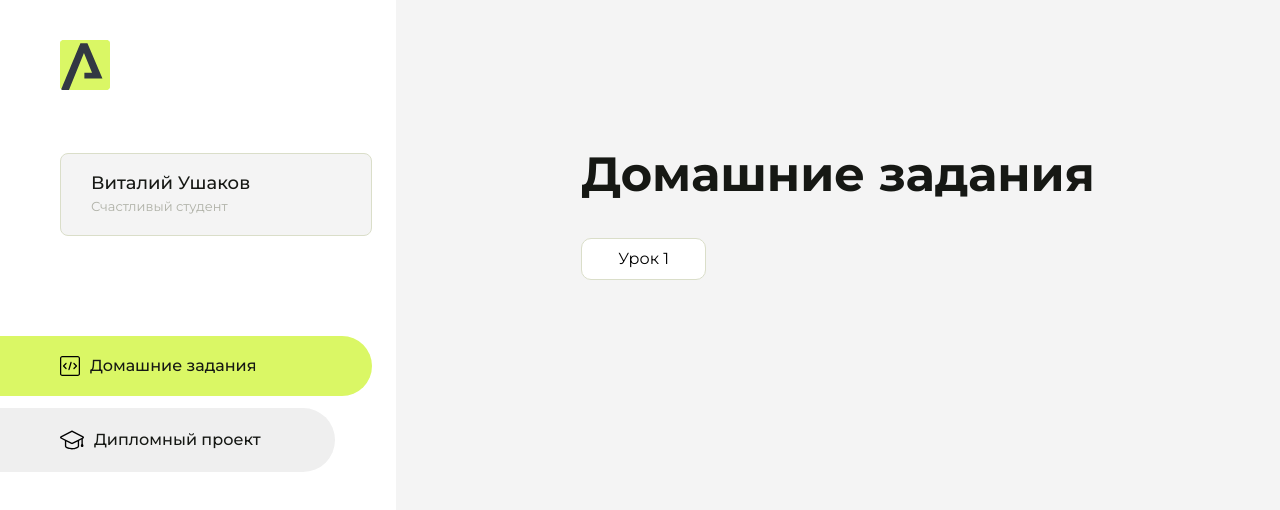
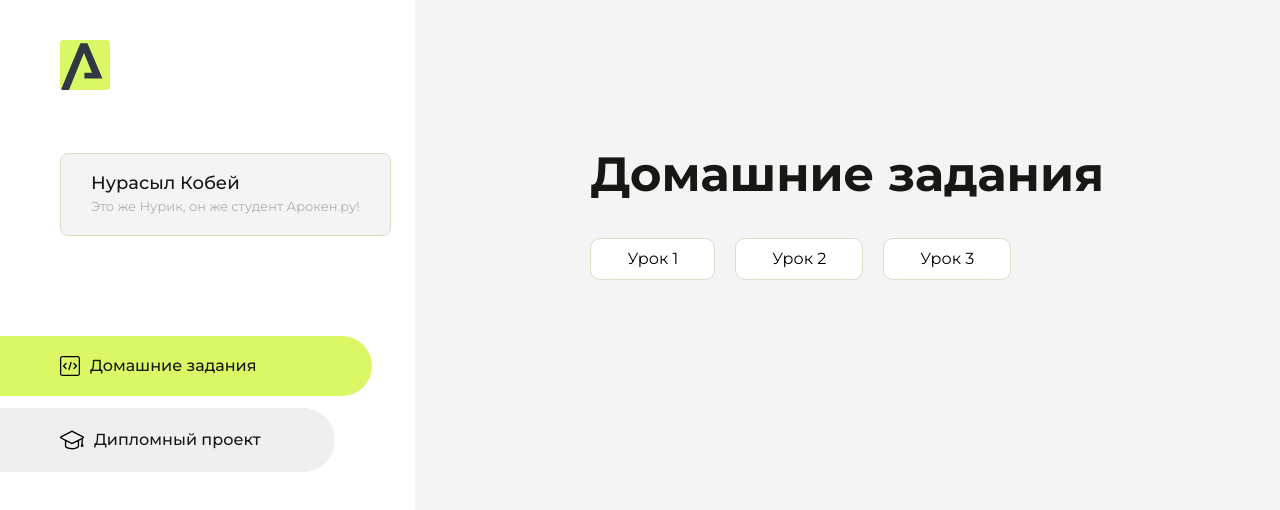
Before and after one commit to NurMax04/Homework, a plain HTML site: page index.html in a window 1280 px wide. Drawn offline with Linux system fonts and the light colour scheme.

Commit message:
Update index.html

```diff
--- a/index.html
+++ b/index.html
@@ -43,8 +43,8 @@
                 </svg>
             </div>
             <div class="sidebar__user">
-                <div class="sidebar__name">Виталий Ушаков</div>
-                <div class="sidebar__text">Счастливый студент</div>
+                <div class="sidebar__name">Нурасыл Кобей</div>
+                <div class="sidebar__text">Это же Нурик, он же студент Арокен.ру!</div>
             </div>
             <div class="sidebar__tabs">
                 <div class="sidebar__item">
@@ -93,7 +93,13 @@
                 <div class="content__title">Домашние задания</div>
                 <ul class="content__list">
                     <li class="content__list-item">
-                        <a href="lesson1/index.html">Урок 1</a>
+                        <a href="helo world/index.html">Урок 1</a>
+                    </li>
+                     <li class="content__list-item">
+                        <a href="урок 2/index.html">Урок 2</a>
+                    </li>
+                     <li class="content__list-item">
+                        <a href="первый проект/index.html">Урок 3</a>
                     </li>
                 </ul>
             </div>
```
